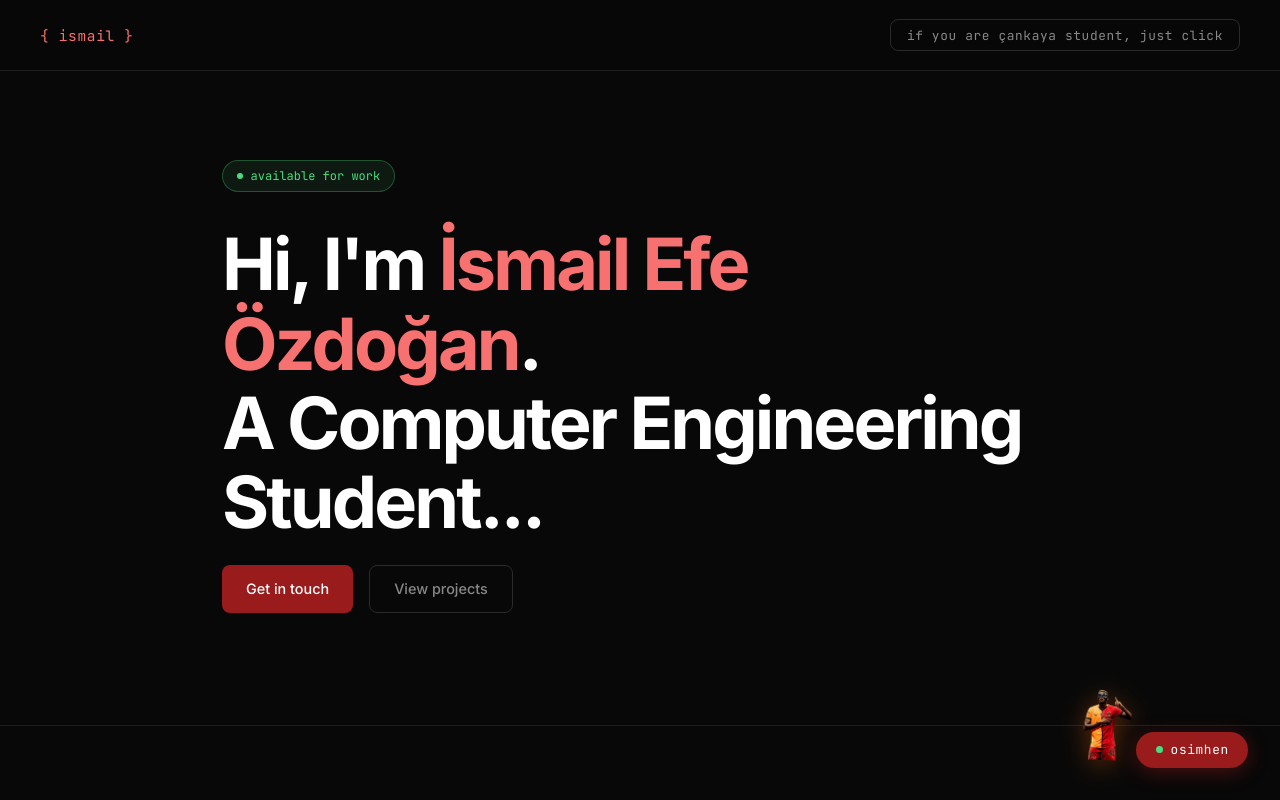
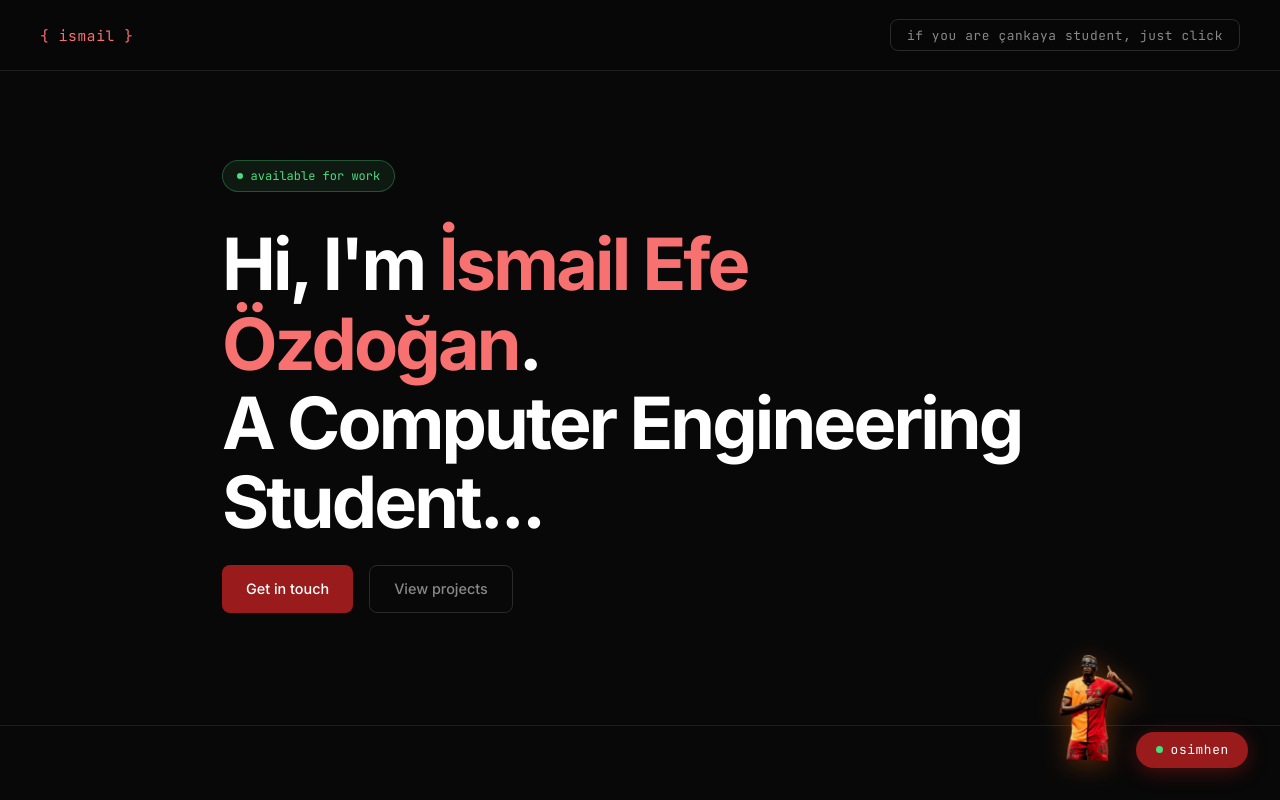
Before and after one commit to ismailexe/website, a React (Vite) app: page / in a window 1280 px wide. Shown: the top 800 px of the page. Built offline with nearby package versions, Linux system fonts and the light colour scheme.

Commit message:
Increase Osimhen figure size to 120px

```diff
--- a/src/App.css
+++ b/src/App.css
@@ -592,7 +592,7 @@ section:last-child { border-bottom: none; }
 }
 
 .osimhen-figure {
-  height: 80px;
+  height: 120px;
   width: auto;
   object-fit: contain;
   animation: osimhenBounce 1.2s ease-in-out infinite alternate;
```
